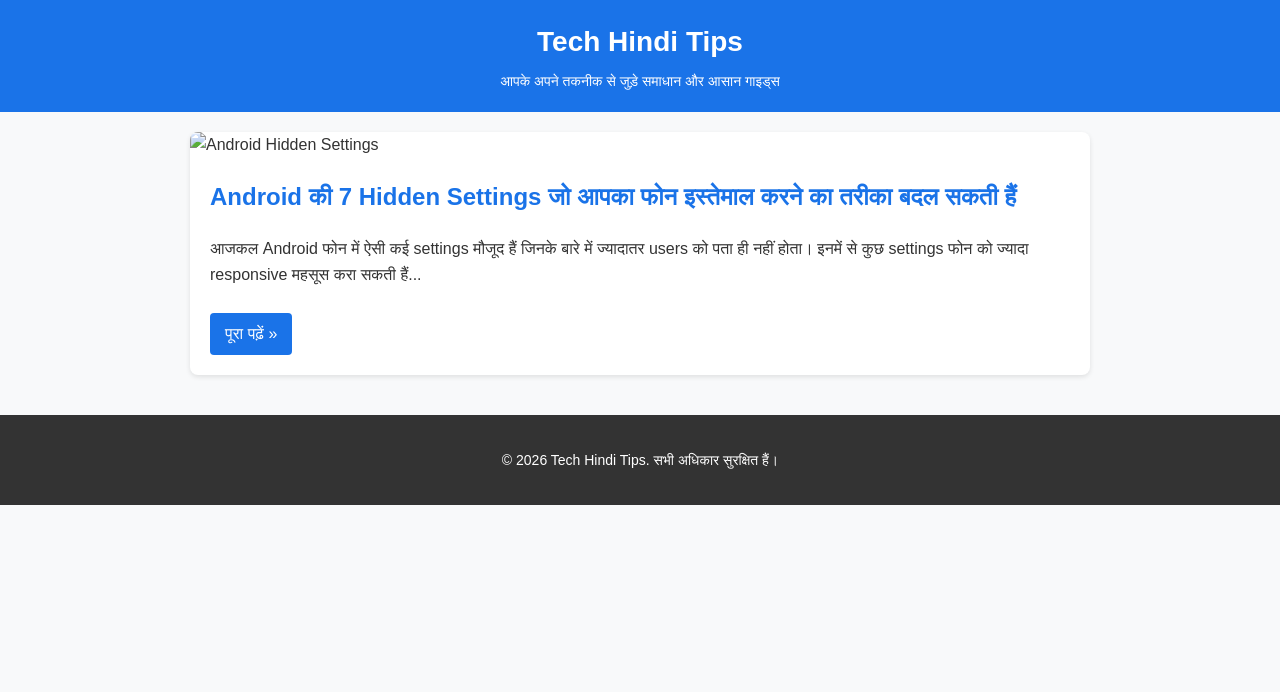
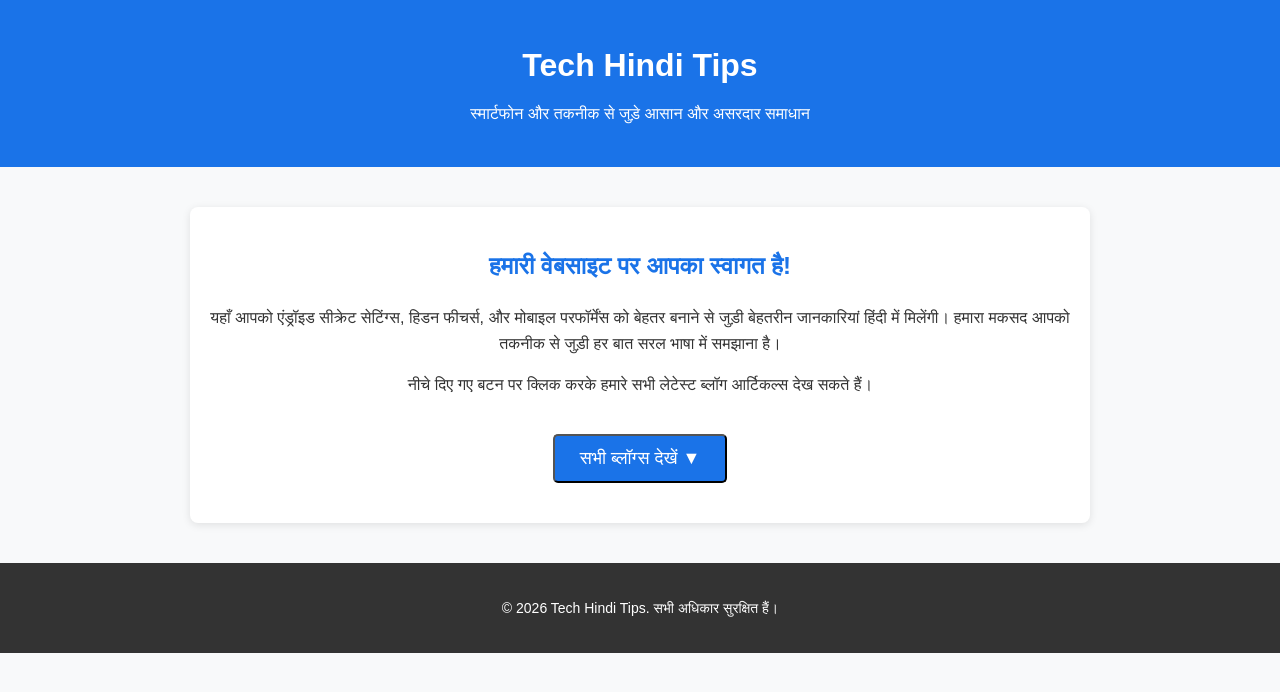
Before and after one commit to Pintu789/Blogs, a plain HTML site: page index.html in a window 1280 px wide. Drawn offline with Linux system fonts and the light colour scheme.

Commit message:
update index.html

```diff
--- a/index.html
+++ b/index.html
@@ -3,8 +3,8 @@
 <head>
     <meta charset="UTF-8">
     <meta name="viewport" content="width=device-width, initial-scale=1.0">
-    <title>Tech Hindi Tips - Android & Smartphone Technical Guides</title>
-    <meta name="description" content="Android hidden settings, tech tips, and mobile customization guides in Hindi.">
+    <title>Tech Hindi Tips - होम पेज</title>
+    <meta name="description" content="Tech Hindi Tips पर आपका स्वागत है। यहाँ आपको एंड्रॉइड और स्मार्टफोन से जुड़ी बेहतरीन टेक्निकल गाइड्स और टिप्स मिलेंगी।">
     <style>
         :root {
             --primary-color: #1a73e8;
@@ -23,50 +23,84 @@
         header {
             background: var(--primary-color);
             color: white;
-            padding: 20px 0;
+            padding: 40px 20px;
             text-align: center;
         }
         header h1 {
             margin: 0;
-            font-size: 28px;
+            font-size: 32px;
         }
         header p {
-            margin: 5px 0 0;
-            font-size: 14px;
+            margin: 10px 0 0;
+            font-size: 16px;
         }
         .container {
             max-width: 900px;
-            margin: 20px auto;
+            margin: 40px auto;
             padding: 0 15px;
+            text-align: center;
         }
-        .featured-post, .post-card {
+        .welcome-box {
+            background: var(--card-bg);
+            padding: 40px 20px;
+            border-radius: 8px;
+            box-shadow: 0 2px 8px rgba(0,0,0,0.1);
+            margin-bottom: 30px;
+        }
+        .welcome-box h2 {
+            color: var(--primary-color);
+            margin-top: 0;
+        }
+        .btn {
+            display: inline-block;
+            background: var(--primary-color);
+            color: white;
+            padding: 12px 25px;
+            border-radius: 5px;
+            text-decoration: none;
+            font-size: 18px;
+            margin-top: 20px;
+            transition: background 0.2s;
+        }
+        .btn:hover {
+            background: #1557b0;
+        }
+        /* ब्लॉग सेक्शन जो शुरू में छिपा रहेगा और बटन दबाने पर दिखेगा */
+        #blogs-section {
+            display: none;
+            text-align: left;
+            margin-top: 40px;
+        }
+        #blogs-section h3 {
+            border-bottom: 2px solid #ddd;
+            padding-bottom: 10px;
+            color: var(--primary-color);
+        }
+        .post-card {
             background: var(--card-bg);
             border-radius: 8px;
             overflow: hidden;
             box-shadow: 0 2px 5px rgba(0,0,0,0.1);
             margin-bottom: 25px;
-            transition: transform 0.2s;
-        }
-        .featured-post:hover, .post-card:hover {
-            transform: translateY(-3px);
+            display: flex;
+            flex-direction: column;
         }
         .blog-image {
             width: 100%;
-            height: 300px;
+            height: 250px;
             object-fit: cover;
         }
         .post-content {
             padding: 20px;
         }
-        .post-content h2 {
+        .post-content h4 {
             margin-top: 0;
+        }
+        .post-content h4 a {
+            text-decoration: none;
             color: var(--primary-color);
         }
-        .post-content h2 a {
-            text-decoration: none;
-            color: inherit;
-        }
-        .post-content h2 a:hover {
+        .post-content h4 a:hover {
             text-decoration: underline;
         }
         .read-more {
@@ -77,9 +111,7 @@
             border-radius: 4px;
             text-decoration: none;
             margin-top: 10px;
-        }
-        .read-more:hover {
-            background: #1557b0;
+            font-size: 14px;
         }
         footer {
             text-align: center;
@@ -90,27 +122,54 @@
             font-size: 14px;
         }
     </style>
+    <script>
+        function showBlogs() {
+            var section = document.getElementById("blogs-section");
+            var btn = document.getElementById("toggle-btn");
+            if (section.style.display === "none") {
+                section.style.display = "block";
+                btn.innerText = "ब्लॉग्स छुपाएं ▲";
+                section.scrollIntoView({ behavior: 'smooth' });
+            } else {
+                section.style.display = "none";
+                btn.innerText = "सभी ब्लॉग्स देखें ▼";
+            }
+        }
+    </script>
 </head>
 <body>
 
     <header>
         <h1>Tech Hindi Tips</h1>
-        <p>आपके अपने तकनीक से जुड़े समाधान और आसान गाइड्स</p>
+        <p>स्मार्टफोन और तकनीक से जुड़े आसान और असरदार समाधान</p>
     </header>
 
     <div class="container">
 
-        <!-- मुख्य / हालिया पोस्ट (Featured Post) -->
-        <article class="featured-post">
-            <img src="YOUR_PHONE_OVERVIEW_SCREENSHOT_LINK" alt="Android Hidden Settings" class="blog-image">
-            <div class="post-content">
-                <h2><a href="android-hidden-settings.html">Android की 7 Hidden Settings जो आपका फोन इस्तेमाल करने का तरीका बदल सकती हैं</a></h2>
-                <p>आजकल Android फोन में ऐसी कई settings मौजूद हैं जिनके बारे में ज्यादातर users को पता ही नहीं होता। इनमें से कुछ settings फोन को ज्यादा responsive महसूस करा सकती हैं...</p>
-                <a href="android-hidden-settings.html" class="read-more">पूरा पढ़ें &raquo;</a>
+        <!-- वेबसाइट के बारे में परिचय बॉक्स -->
+        <div class="welcome-box">
+            <h2>हमारी वेबसाइट पर आपका स्वागत है!</h2>
+            <p>यहाँ आपको एंड्रॉइड सीक्रेट सेटिंग्स, हिडन फीचर्स, और मोबाइल परफॉर्मेंस को बेहतर बनाने से जुड़ी बेहतरीन जानकारियां हिंदी में मिलेंगी। हमारा मकसद आपको तकनीक से जुड़ी हर बात सरल भाषा में समझाना है।</p>
+            <p>नीचे दिए गए बटन पर क्लिक करके हमारे सभी लेटेस्ट ब्लॉग आर्टिकल्स देख सकते हैं।</p>
+            <button id="toggle-btn" onclick="showBlogs()" class="btn">सभी ब्लॉग्स देखें ▼</button>
+        </div>
+
+        <!-- सारे ब्लॉग्स की लिस्ट (शुरू में छिपी रहेगी) -->
+        <div id="blogs-section">
+            <h3>हमारे लेटेस्ट ब्लॉग पोस्ट्स</h3>
+
+            <div class="post-card">
+                <img src="YOUR_PHONE_OVERVIEW_SCREENSHOT_LINK" alt="Android Hidden Settings" class="blog-image">
+                <div class="post-content">
+                    <h4><a href="android-hidden-settings.html">Android की 7 Hidden Settings जो आपका फोन इस्तेमाल करने का तरीका बदल सकती हैं</a></h4>
+                    <p>आजकल Android फोन में ऐसी कई settings मौजूद हैं जिनके बारे में ज्यादातर users को पता ही नहीं होता। इनमें से कुछ settings फोन को ज्यादा responsive महसूस करा सकती हैं...</p>
+                    <a href="android-hidden-settings.html" class="read-more">पूरा पढ़ें &raquo;</a>
+                </div>
             </div>
-        </article>
 
-        <!-- आप यहाँ और भी पोस्ट्स जोड़ सकते हैं -->
+            <!-- भविष्य में जब आप और ब्लॉग जोड़ेंगे, तो उन्हें यहाँ इसी तरह जोड़ सकते हैं -->
+
+        </div>
 
     </div>
 
```
